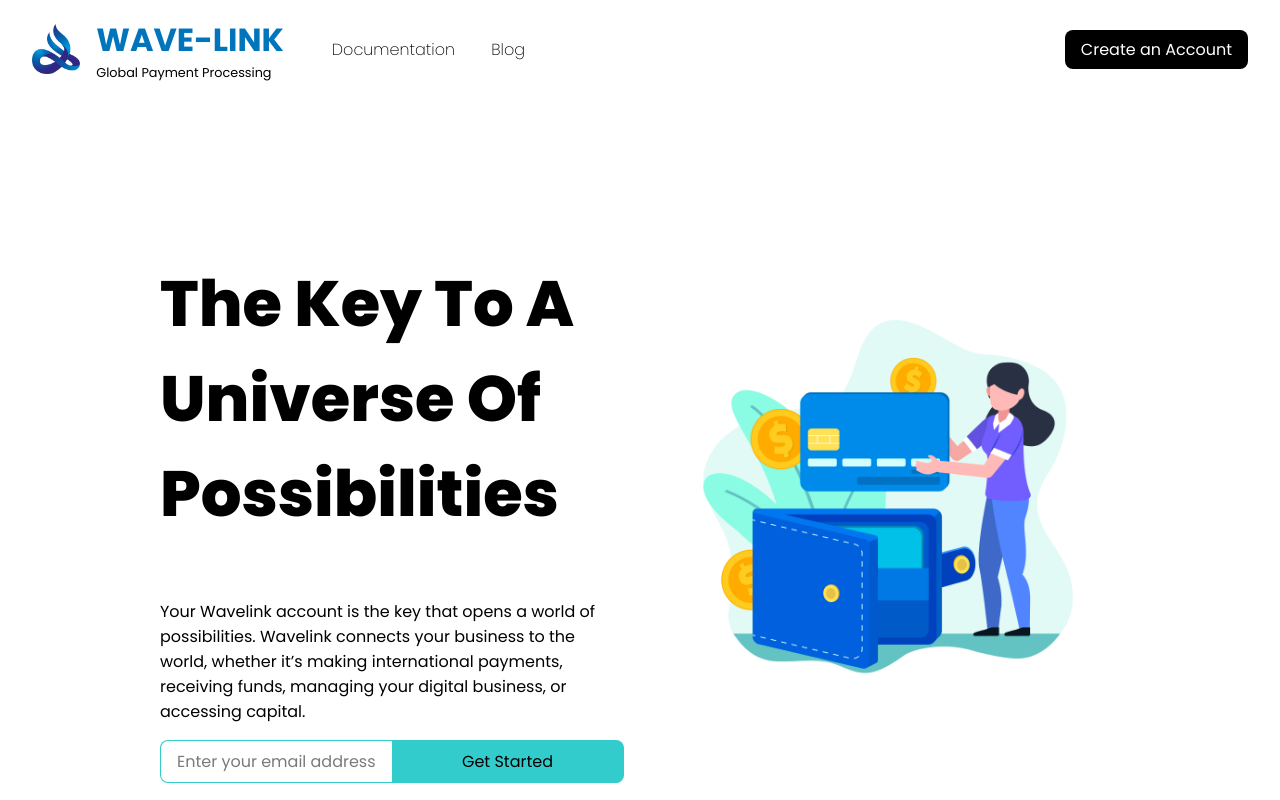
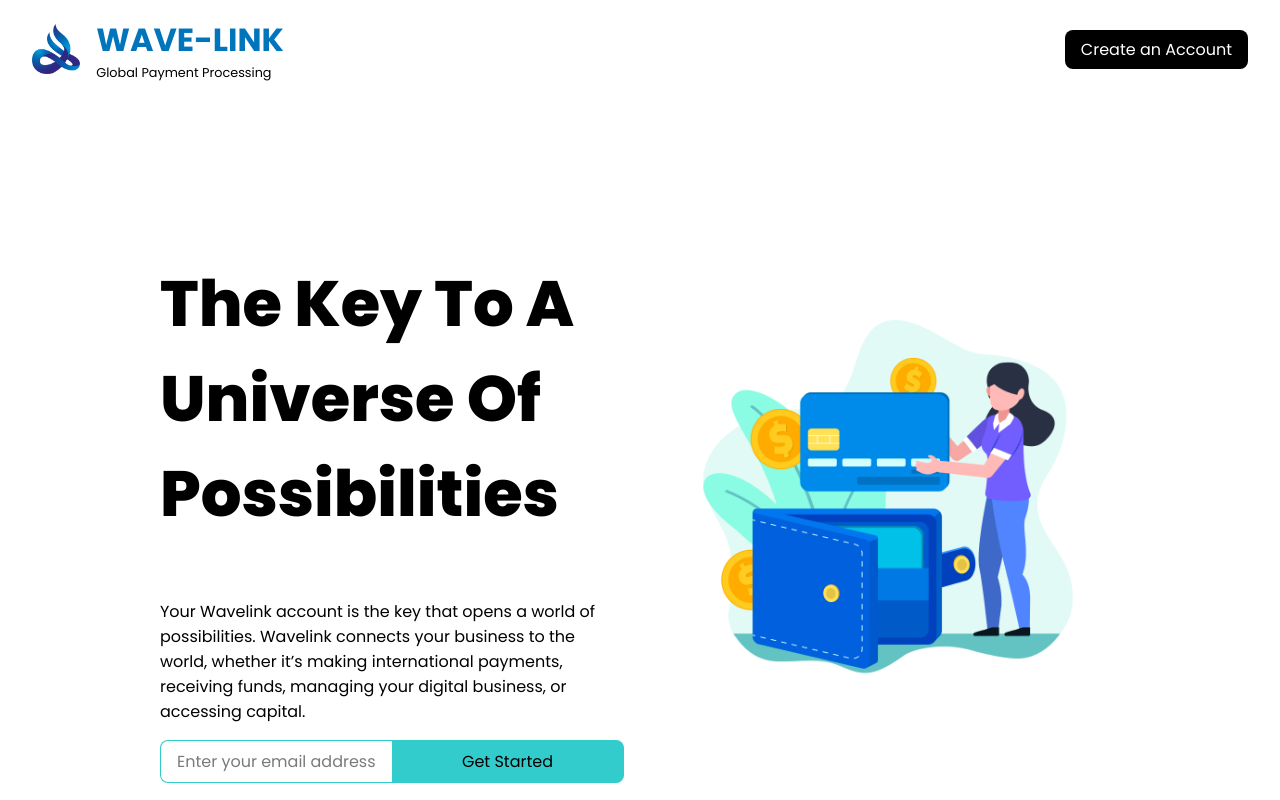
Before and after one commit to nushankodikara/WaveLink-Website, a SvelteKit app: page / in a window 1280 px wide. Shown: the top 800 px of the page. Built offline with nearby package versions, Linux system fonts and the light colour scheme; some icons are missing.

Commit message:
Removed extra content and added facebook link

```diff
--- a/src/routes/+layout.svelte
+++ b/src/routes/+layout.svelte
@@ -15,8 +15,8 @@
 			</div></a
 		>
 		<div id="links">
-			<a href="#">Documentation</a>
-			<a href="#">Blog</a>
+			<!-- <a href="#">Documentation</a>
+			<a href="#">Blog</a> -->
 		</div>
 	</div>
 	<div id="cta">
@@ -61,11 +61,8 @@
 		</div>
 		<div class="col">
 			<div class="footer-social-icons">
-				<a href="#" class="social-icon">
+				<a href="https://www.facebook.com/wavelinkpay" class="social-icon">
 					<i class="fab fa-facebook-f" />
-				</a>
-				<a href="#" class="social-icon">
-					<i class="fab fa-instagram" />
 				</a>
 				<a href="#" class="social-icon">
 					<i class="fab fa-linkedin-in" />
```
